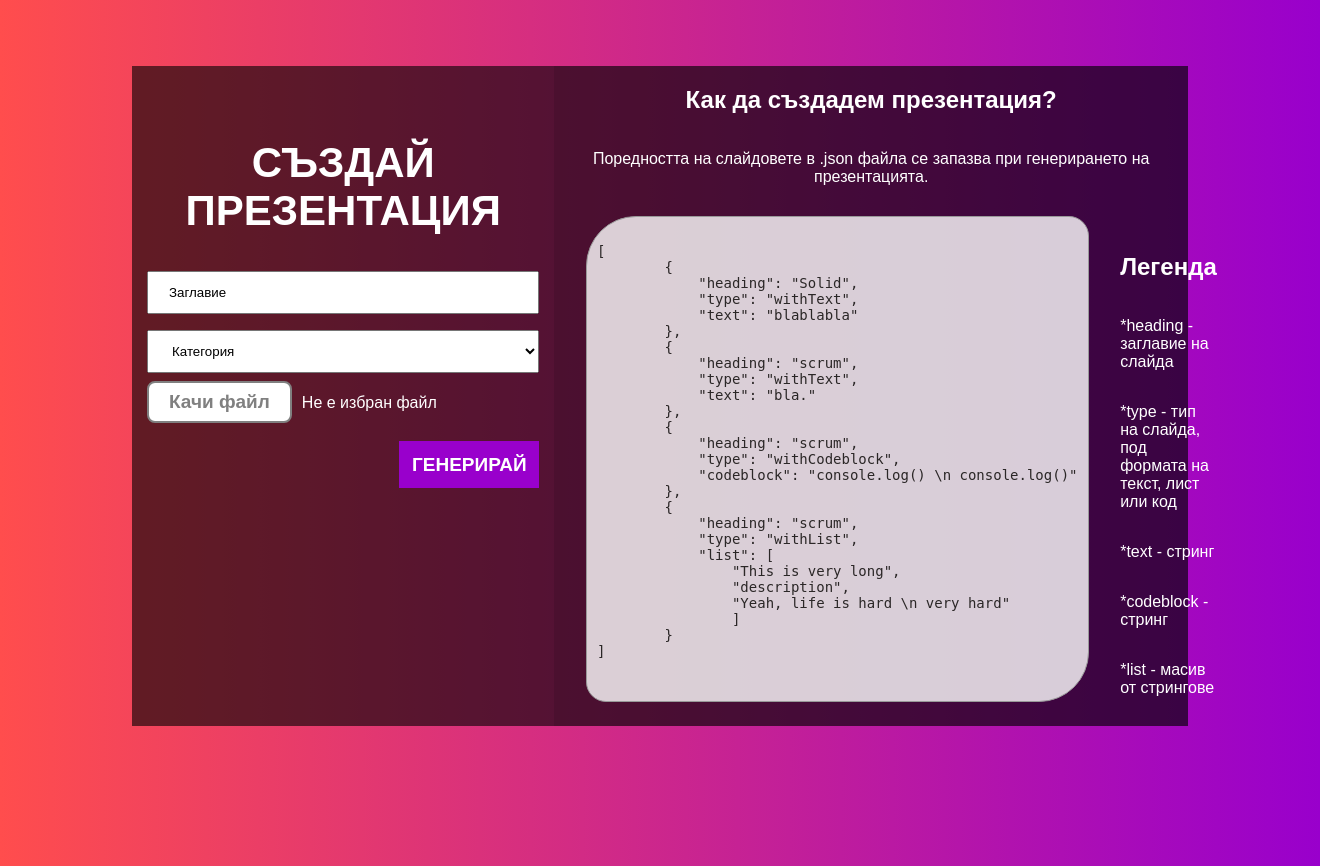
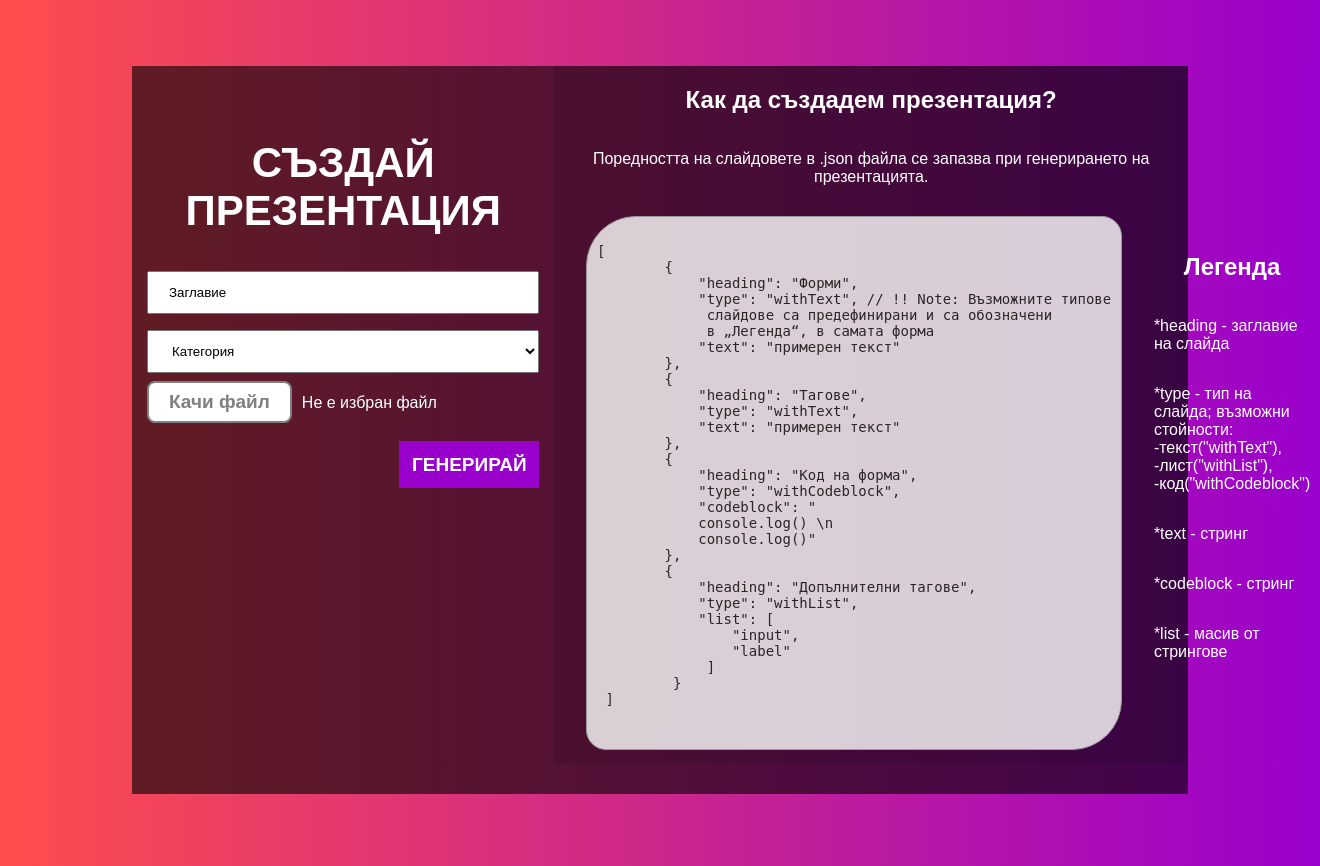
Before and after one commit to kstoimenova/presentation-generator, a PHP site: page /create-presentation.php in a window 1320 px wide. Run offline with PHP 8.4, Linux system fonts and the light colour scheme; data that the repository does not hold is empty.

Commit message:
Sth that probably doesnt work

```diff
--- a/css/create-presentation.css
+++ b/css/create-presentation.css
@@ -93,7 +93,7 @@ img {
     /* margin-top: 3%; */
     /* margin-left: 7%; */
     /* margin-right: 7%; */
-    height: 660px;
+    height: fit-content;
     margin: 5% 10%;
 }
 
--- a/views/create-presentation.php
+++ b/views/create-presentation.php
@@ -65,30 +65,33 @@
                             <code>
 [
         {
-            "heading": "Solid",
-            "type": "withText",
-            "text": "blablabla"
+            "heading": "Форми",
+            "type": "withText", // !! Note: Възможните типове
+             слайдове са предефинирани и са обозначени
+             в „Легенда“, в самата форма
+            "text": "примерен текст"
         },
         {
-            "heading": "scrum",
+            "heading": "Тагове",
             "type": "withText",
-            "text": "bla."
+            "text": "примерен текст"
         },
         {
-            "heading": "scrum",
+            "heading": "Код на форма",
             "type": "withCodeblock",
-            "codeblock": "console.log() \n console.log()"
+            "codeblock": "
+            console.log() \n
+            console.log()"
         },
         {
-            "heading": "scrum",
+            "heading": "Допълнителни тагове",
             "type": "withList",
             "list": [
-                "This is very long",
-                "description",
-                "Yeah, life is hard \n very hard"
-                ]
-        }
-]
+                "input",
+                "label"
+             ]
+         }
+ ]
         </code>
     </pre>
 
@@ -100,9 +103,7 @@
 *heading - заглавие на слайда
                             </p>
                             <p class="comment">
-*type - тип на слайда,
- под формата на
- текст, лист или код
+*type - тип на слайда; възможни стойности: -текст("withText"), -лист("withList"), -код("withCodeblock")
                             </p>
                             <p class="comment">
                                 *text - стринг
```
